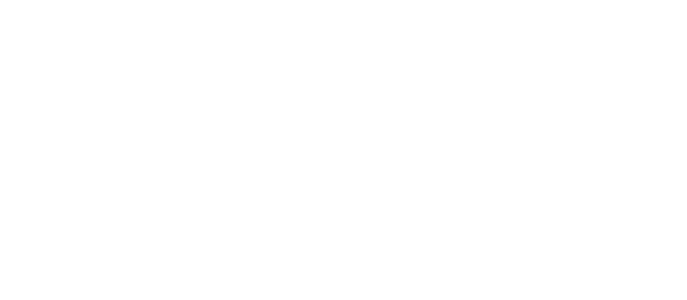
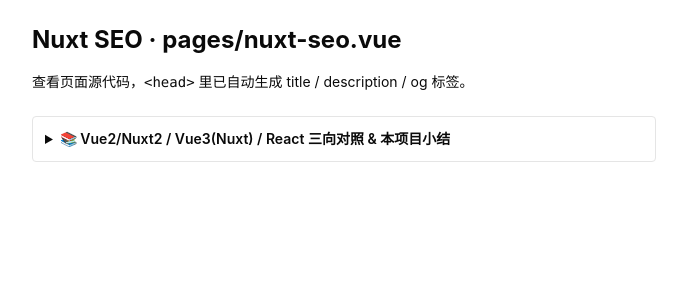
Before and after one commit to 1256807020/social-basic, a Nuxt app: page /nuxt-seo in a window 1280 px wide. Before the commit this address had no page. Shown: the top 300 px of the page, without its empty margins (296-983 px from the left). Built offline with nearby package versions, Linux system fonts and the light colour scheme.

Commit message:
docs(nuxt-seo): Vue3 高级知识点示例（顶部实战定位 + 文末 Vue2/Vue3/React 三向对照）

```diff
--- /dev/null
+++ b/app/pages/nuxt-seo.vue
@@ -0,0 +1,42 @@
+<script setup lang="ts">
+// ───────────────────────────────────────────────────────────
+// 从 Vue2 升级到 Vue3（Nuxt SEO 篇）· useSeoMeta
+// · Vue2/Nuxt2：this.$seoMeta / 手动改 head()；
+// · Vue3/Nuxt：useSeoMeta({ title, description, ogTitle... }) 自动注入 <head>；
+// · React 对照：next/head 或 metadata 导出（见 social-start）。
+// 📌 实战定位：SEO/社交分享【了解即可·进阶】；官网/营销页必备。
+// 🧭 学习模式：🔧固定写法=useSeoMeta({ title, description })；👉=练习点（已填）；文末 <details> 有 Vue2/Vue3(Nuxt)/React 三向对照。
+// ───────────────────────────────────────────────────────────
+// 🔧 固定写法：自动生成 <title> / <meta description> / og 标签
+useSeoMeta({
+  title: 'Social Basic · Vue3 学习基地',
+  description: '从 Vue2 升级到 Vue3 的实战示例集',
+  ogTitle: 'Social Basic',
+})
+</script>
+
+<template>
+  <main class="mx-auto max-w-2xl space-y-4 p-6">
+    <h1 class="text-2xl font-bold">Nuxt SEO · pages/nuxt-seo.vue</h1>
+    <p class="text-sm">查看页面源代码，<code>&lt;head&gt;</code> 里已自动生成 title / description / og 标签。</p>
+
+    <details class="mt-6 rounded border p-3 text-sm">
+      <summary class="cursor-pointer font-semibold">📚 Vue2/Nuxt2 / Vue3(Nuxt) / React 三向对照 & 本项目小结</summary>
+      <table class="mt-2 w-full border-collapse text-left">
+        <thead>
+          <tr class="border-b">
+            <th class="px-2 py-1">维度</th>
+            <th class="px-2 py-1">Nuxt2</th>
+            <th class="px-2 py-1">Nuxt (Vue3)</th>
+            <th class="px-2 py-1">React (Next)</th>
+          </tr>
+        </thead>
+        <tbody>
+          <tr class="border-b"><td class="px-2 py-1">注入</td><td class="px-2 py-1">head() 手写</td><td class="px-2 py-1">useSeoMeta</td><td class="px-2 py-1">metadata 导出</td></tr>
+          <tr class="border-b"><td class="px-2 py-1">SSR</td><td class="px-2 py-1">是</td><td class="px-2 py-1">是</td><td class="px-2 py-1">是</td></tr>
+        </tbody>
+      </table>
+      <p class="mt-2 text-gray-500">📝 小结：useSeoMeta 在服务端组件调用即注入 head，SEO/社交分享卡片必备；比手动改 head 更安全（防重、自动合并）。</p>
+    </details>
+  </main>
+</template>
```
